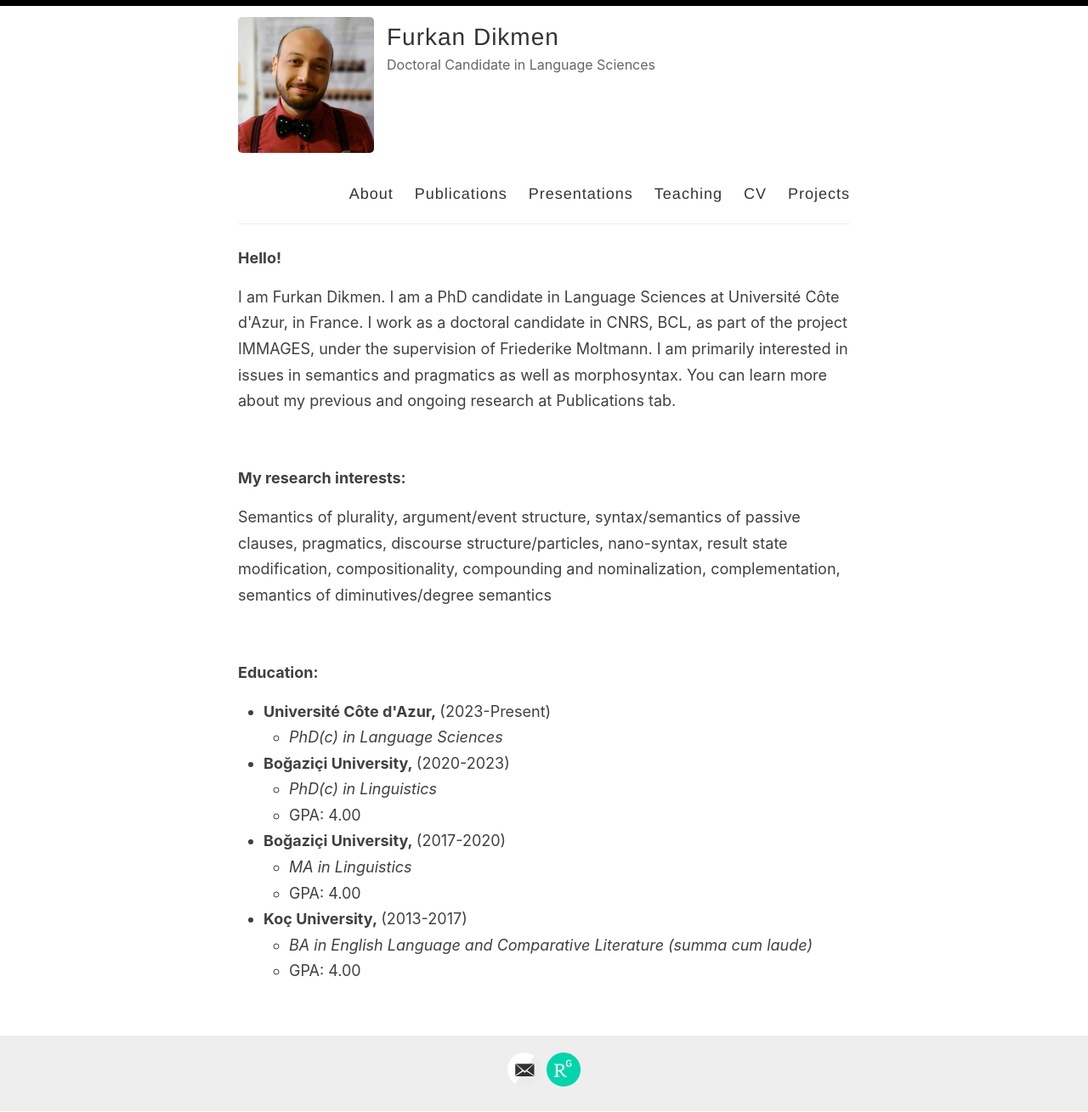
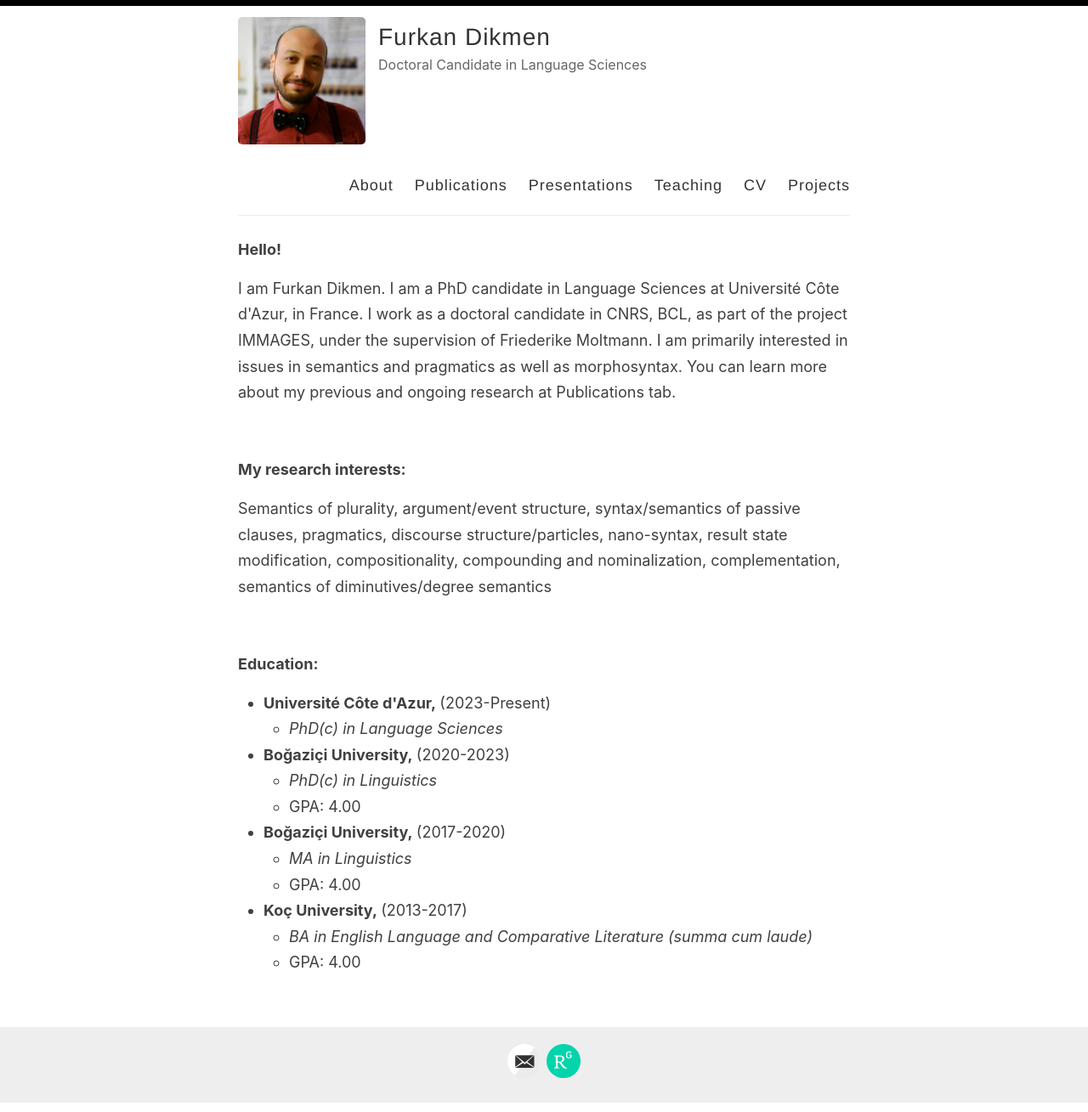
Before and after one commit to furkandikmen/furkandikmen.github.io, a Jekyll site: the page built from index.html, in a window 1280 px wide. Shown: the whole page at 85% size. Built offline with Jekyll 4.4.1, drawn with Linux system fonts in a browser that asks for light colours; the list of posts is cut into pages by our own code.

Commit message:
Update style.scss

```diff
--- a/assets/style.scss
+++ b/assets/style.scss
@@ -279,7 +279,7 @@ p > img {
 
 .site-avatar {
   float: left;
-  width: 160px;
+  width: 150px;
   margin-right: 15px;
 
   @include mobile {
```
